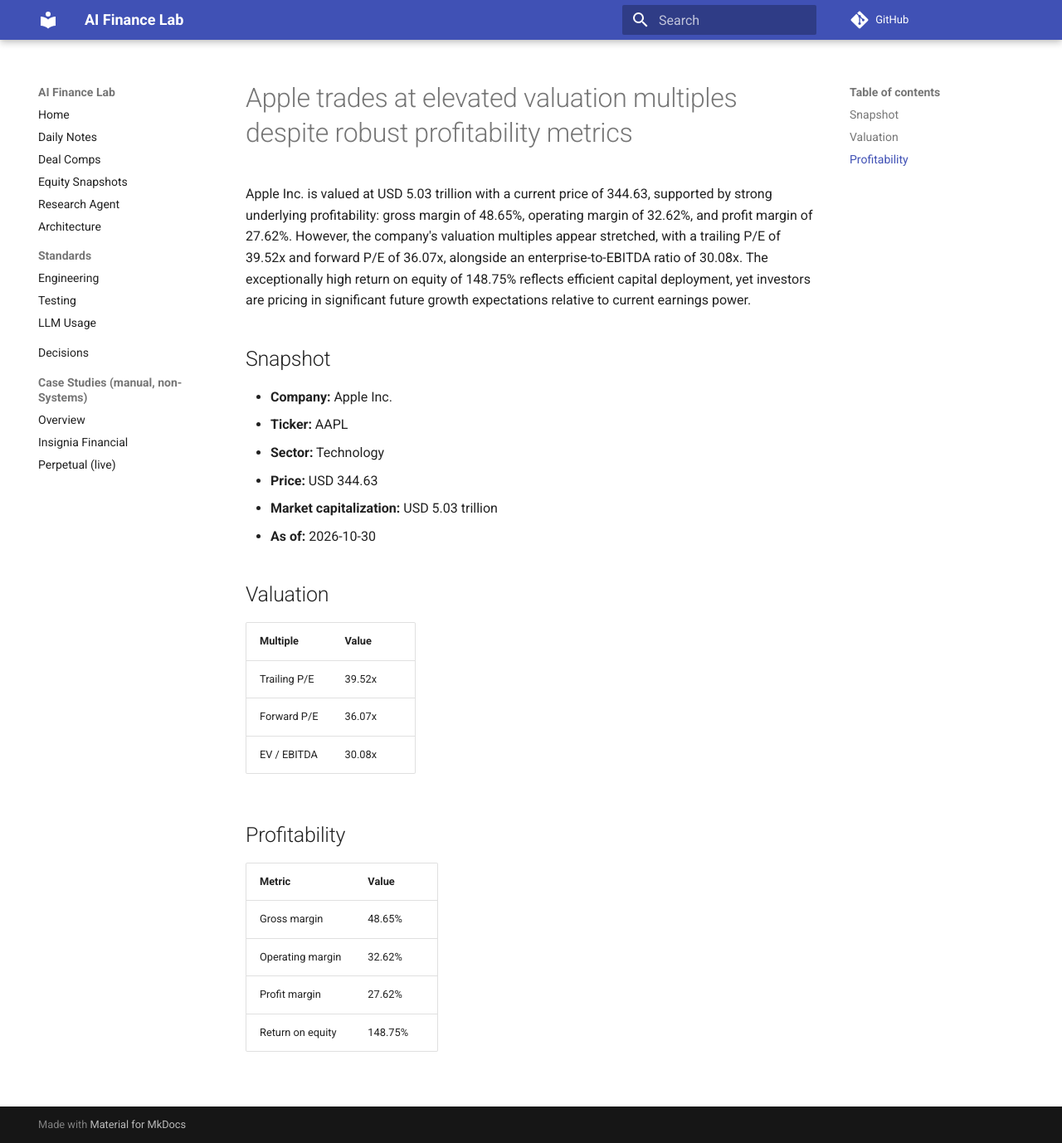
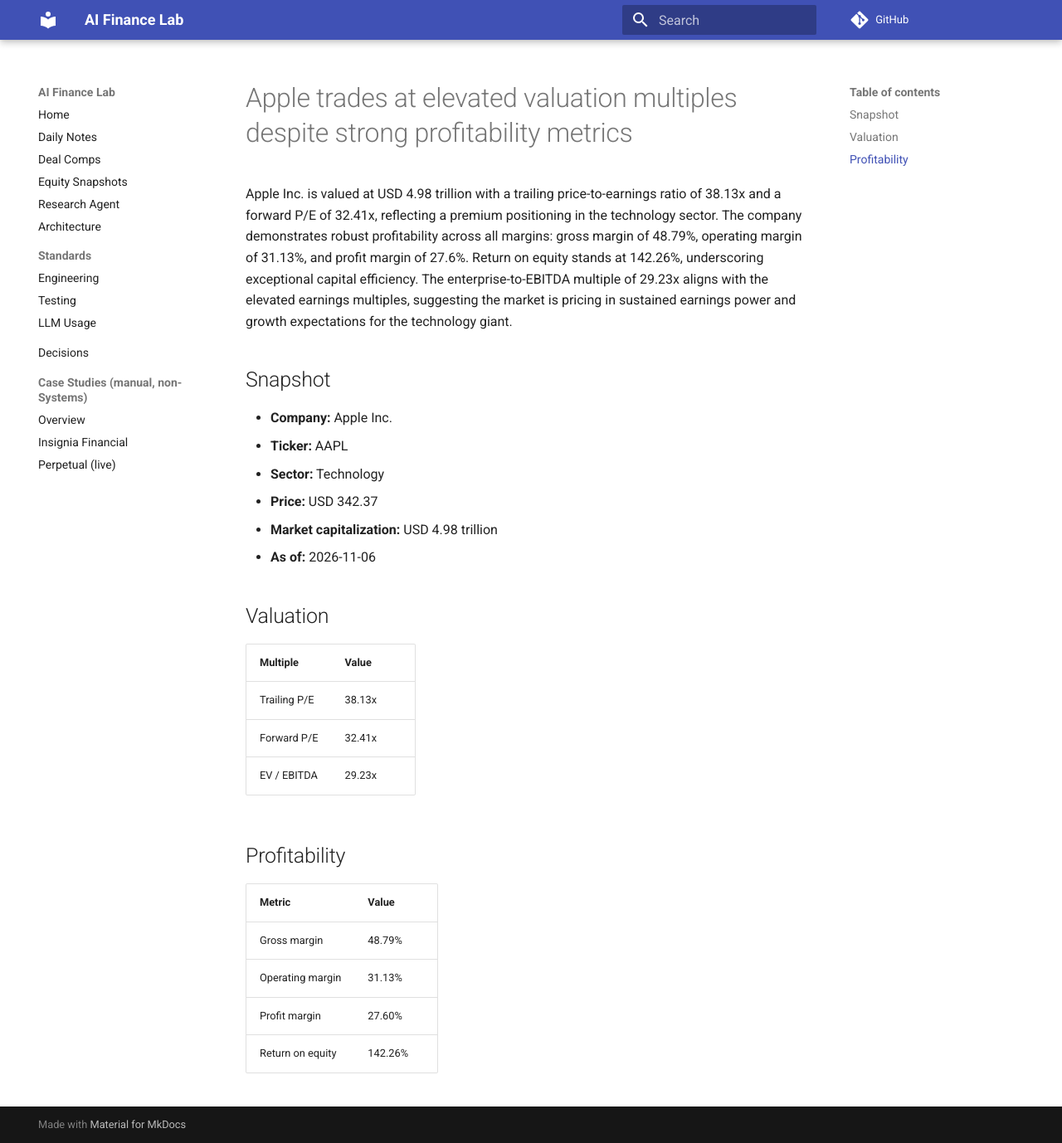
Before and after one commit to tylerkrenkels-dev/ai-finance-lab, an MkDocs documentation site: the page built from docs/equities/aapl.md, in a window 1280 px wide and 1378 px high. Shown: the whole window at 83% size. Built offline with MkDocs 1.6.1 and Material for MkDocs 9.7.7, drawn with Linux system fonts in a browser that asks for light colours; comment, search, counter and statistics services are not loaded.

Commit message:
docs(equity-snapshot): publish snapshots for 2026-11-07 (#153)
Co-authored-by: github-actions[bot] <github-actions[bot]@users.noreply.github.com>

```diff
--- a/docs/equities/aapl.md
+++ b/docs/equities/aapl.md
@@ -1,37 +1,37 @@
 ---
 title: "Apple Inc. (AAPL) — Equity Snapshot"
-date: 2026-10-30
-description: "Apple trades at elevated valuation multiples despite robust profitability metrics"
+date: 2026-11-06
+description: "Apple trades at elevated valuation multiples despite strong profitability metrics"
 ticker: "AAPL"
 currency: "USD"
 ---
 
-# Apple trades at elevated valuation multiples despite robust profitability metrics
+# Apple trades at elevated valuation multiples despite strong profitability metrics
 
-Apple Inc. is valued at USD 5.03 trillion with a current price of 344.63, supported by strong underlying profitability: gross margin of 48.65%, operating margin of 32.62%, and profit margin of 27.62%. However, the company's valuation multiples appear stretched, with a trailing P/E of 39.52x and forward P/E of 36.07x, alongside an enterprise-to-EBITDA ratio of 30.08x. The exceptionally high return on equity of 148.75% reflects efficient capital deployment, yet investors are pricing in significant future growth expectations relative to current earnings power.
+Apple Inc. is valued at USD 4.98 trillion with a trailing price-to-earnings ratio of 38.13x and a forward P/E of 32.41x, reflecting a premium positioning in the technology sector. The company demonstrates robust profitability across all margins: gross margin of 48.79%, operating margin of 31.13%, and profit margin of 27.6%. Return on equity stands at 142.26%, underscoring exceptional capital efficiency. The enterprise-to-EBITDA multiple of 29.23x aligns with the elevated earnings multiples, suggesting the market is pricing in sustained earnings power and growth expectations for the technology giant.
 
 ## Snapshot
 
 - **Company:** Apple Inc.
 - **Ticker:** AAPL
 - **Sector:** Technology
-- **Price:** USD 344.63
-- **Market capitalization:** USD 5.03 trillion
-- **As of:** 2026-10-30
+- **Price:** USD 342.37
+- **Market capitalization:** USD 4.98 trillion
+- **As of:** 2026-11-06
 
 ## Valuation
 
 | Multiple | Value |
 | --- | --- |
-| Trailing P/E | 39.52x |
-| Forward P/E | 36.07x |
-| EV / EBITDA | 30.08x |
+| Trailing P/E | 38.13x |
+| Forward P/E | 32.41x |
+| EV / EBITDA | 29.23x |
 
 ## Profitability
 
 | Metric | Value |
 | --- | --- |
-| Gross margin | 48.65% |
-| Operating margin | 32.62% |
-| Profit margin | 27.62% |
-| Return on equity | 148.75% |
+| Gross margin | 48.79% |
+| Operating margin | 31.13% |
+| Profit margin | 27.60% |
+| Return on equity | 142.26% |
```
Also changed, not shown: docs/equities/bhp-ax.md (+9 -9 lines), docs/equities/cba-ax.md (+7 -7 lines), docs/equities/index.md (+5 -5 lines), docs/equities/jpm.md (+7 -7 lines), docs/equities/msft.md (+8 -8 lines).
